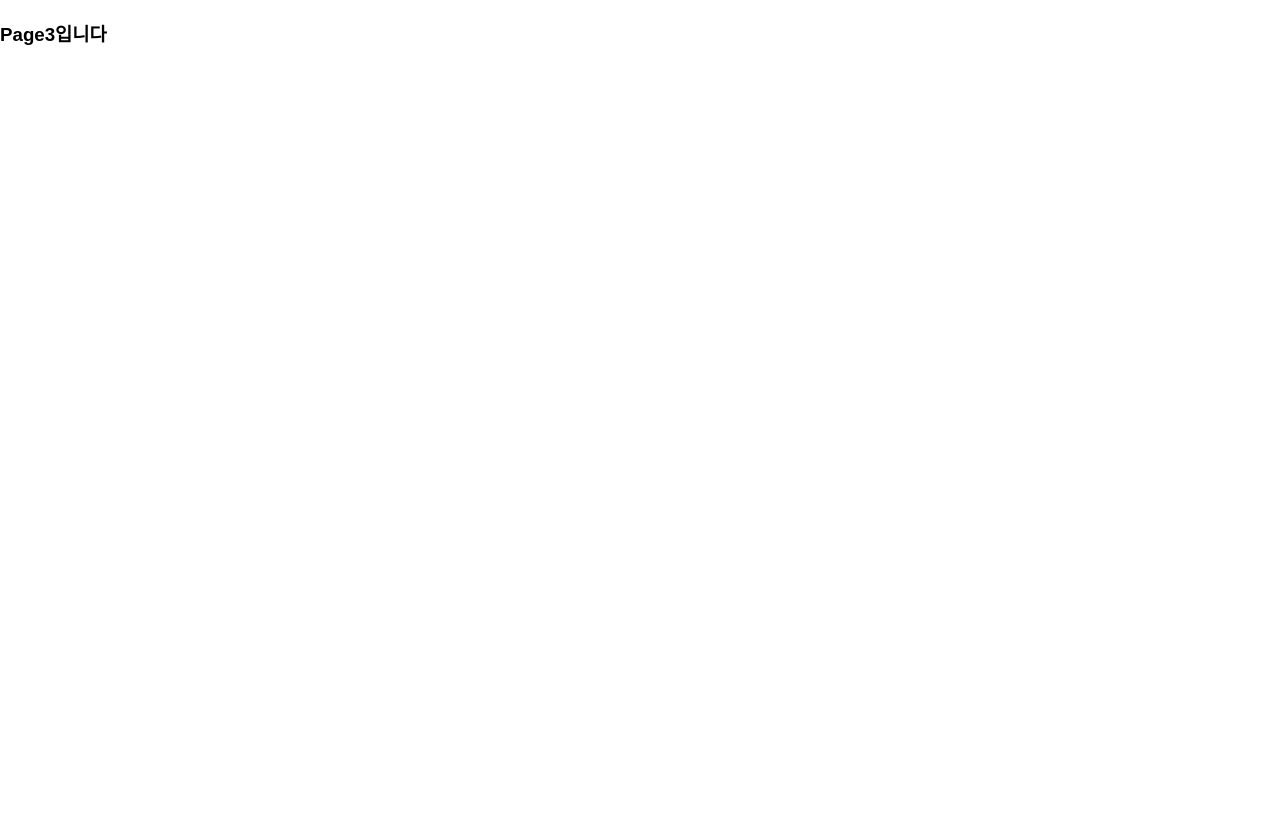
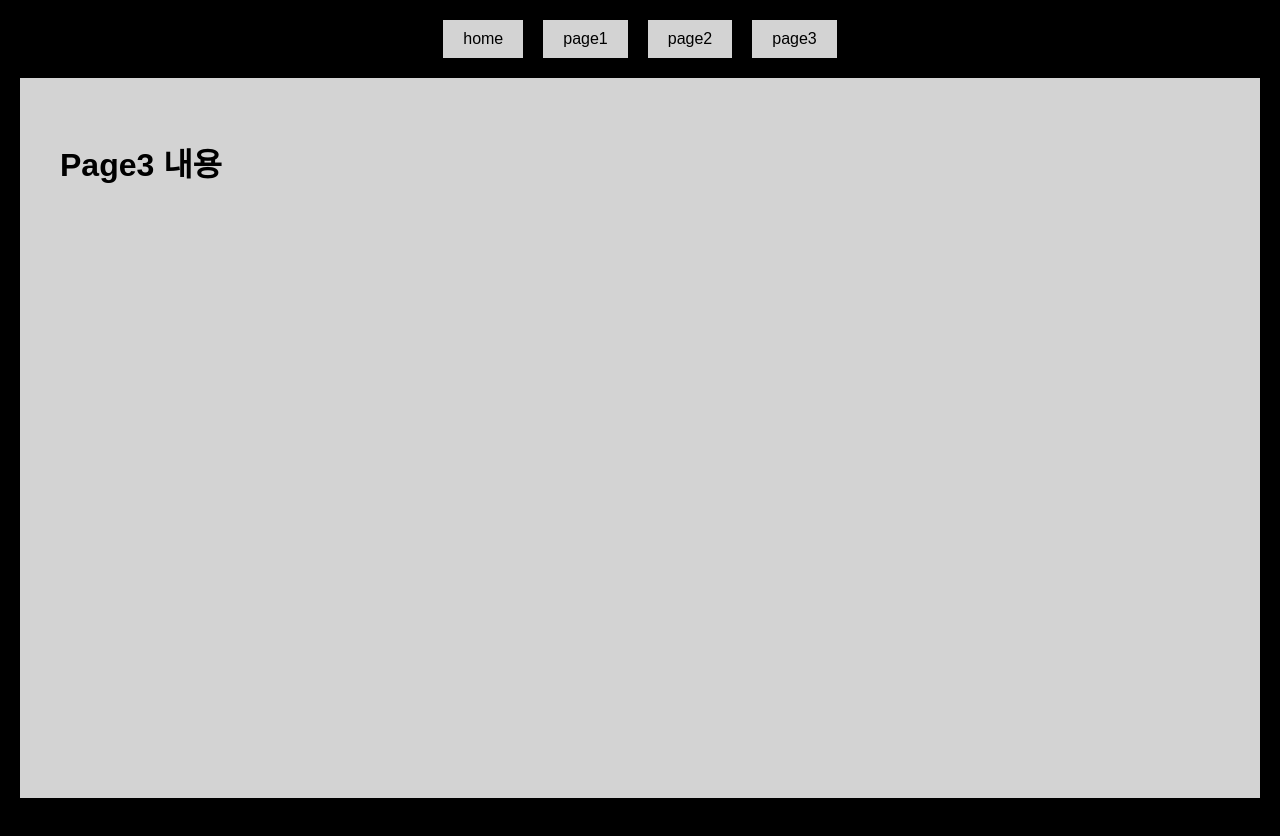
Before and after one commit to jojayeon/my_home, a React (Create React App) app in the folder my_home/: page /page3 in a window 1280 px wide. Shown: the top 836 px of the page. Before the commit the page ends 800 px from the top, so only its background shows below. Built offline with nearby package versions, Linux system fonts and the light colour scheme.

Commit message:
:art: 페이지에 상단 메뉴 추가

```diff
--- a/my_home/src/pages/page1.jsx
+++ b/my_home/src/pages/page1.jsx
@@ -1,10 +1,12 @@
-import React from 'react';
+import Layout from '../components/Layout';
 
 function Page1() {
   return (
-    <div>
-      <h1>Page1입니다</h1>
-    </div>
+    <Layout>
+      <div>
+        <h1>Page1 내용</h1>
+      </div>
+    </Layout>
   );
 }
 
--- a/my_home/src/pages/page2.jsx
+++ b/my_home/src/pages/page2.jsx
@@ -1,10 +1,11 @@
-import React from 'react';
-
+import Layout from '../components/Layout';
 function Page2() {
   return (
-    <div>
-      <h1>Page2입니다</h1>
-    </div>
+    <Layout>
+      <div>
+        <h1>Page2 내용</h1>
+      </div>
+    </Layout>
   );
 }
 
--- a/my_home/src/pages/page3.jsx
+++ b/my_home/src/pages/page3.jsx
@@ -1,10 +1,12 @@
-import React from 'react';
+import Layout from "../components/Layout";
 
 function Page3() {
   return (
-    <div>
-      <h3>Page3입니다</h3>
-    </div>
+    <Layout>
+      <div>
+        <h1>Page3 내용</h1>
+      </div>
+    </Layout>
   );
 }
 
```
